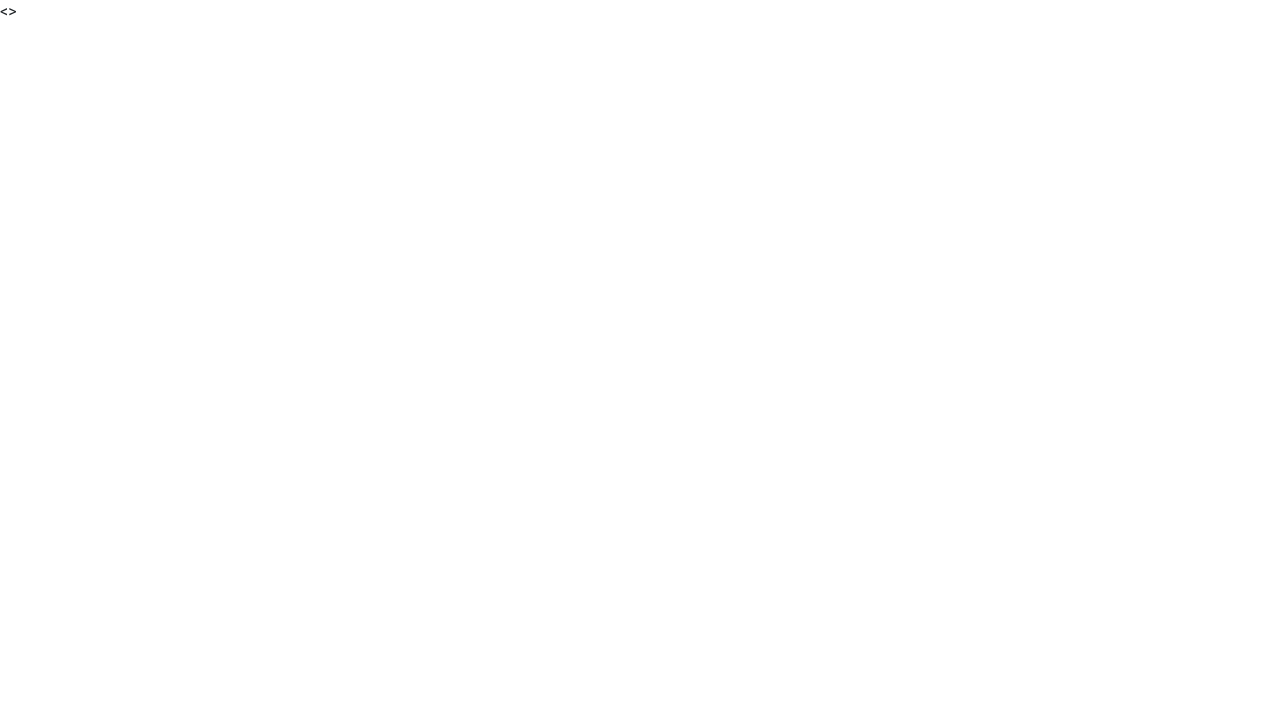
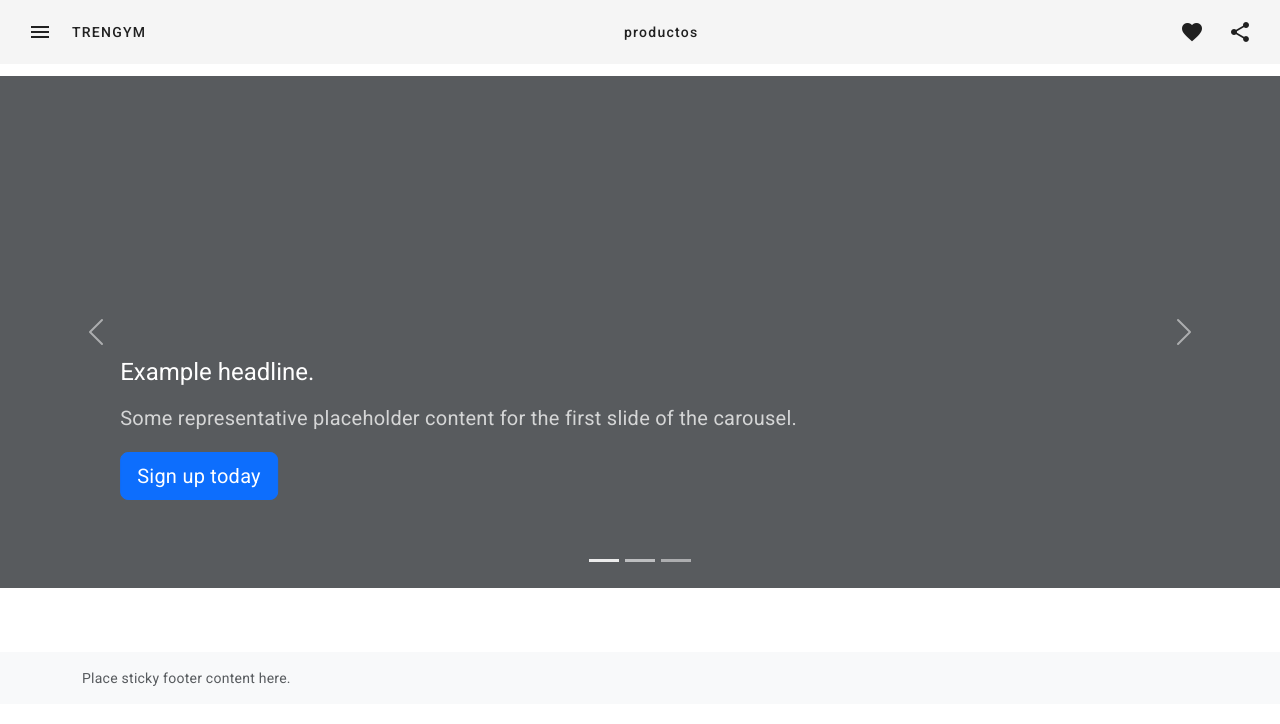
Before and after one commit to AgustinFuentes15/FuentesProg2, an Angular app: page / in a window 1280 px wide. Shown: the top 724 px of the page. Built offline with nearby package versions, Linux system fonts and the light colour scheme.

Commit message:
creacion del prototipo del inicio y productos

```diff
--- a/angular.json
+++ b/angular.json
@@ -25,7 +25,7 @@
               "src/assets"
             ],
             "styles": [
-              "@angular/material/prebuilt-themes/purple-green.css",
+              "@angular/material/prebuilt-themes/indigo-pink.css",
               "src/styles.css"
             ],
             "scripts": []
@@ -88,7 +88,7 @@
               "src/assets"
             ],
             "styles": [
-              "@angular/material/prebuilt-themes/purple-green.css",
+              "@angular/material/prebuilt-themes/indigo-pink.css",
               "src/styles.css"
             ],
             "scripts": []
--- a/src/app/app-routing.module.ts
+++ b/src/app/app-routing.module.ts
@@ -1,8 +1,14 @@
 import { NgModule } from '@angular/core';
 import { RouterModule, Routes } from '@angular/router';
+import { InicioComponent } from './inicio/inicio.component';
+import { ProductosComponent } from './productos/productos.component';
 
-const routes: Routes = [];
 
+const routes: Routes = [
+ {path:"",component:InicioComponent},
+{path:"inicio",component:InicioComponent},
+{path:"productos",component:ProductosComponent}
+];
 @NgModule({
   imports: [RouterModule.forRoot(routes)],
   exports: [RouterModule]
--- a/src/app/app.component.css
+++ b/src/app/app.component.css
@@ -0,0 +1,3 @@
+.example-spacer {
+    flex: 1 1 auto;
+  }
--- a/src/app/app.component.html
+++ b/src/app/app.component.html
@@ -1,3 +1,28 @@
 
-<router-outlet></router-outlet>
-<>
+<p>
+    <mat-toolbar>
+      <button mat-icon-button class="example-icon" aria-label="Example icon-button with menu icon">
+        <mat-icon>menu</mat-icon>
+      </button>
+      <span> <button mat-button routerLink="./inicio">TRENGYM </button></span>
+      <span class="example-spacer"></span>
+      <span><button mat-button routerLink="./productos">productos</button></span>
+      <span class="example-spacer">
+
+      </span>
+
+      <button mat-icon-button class="example-icon favorite-icon" aria-label="Example icon-button with heart icon">
+        <mat-icon>favorite</mat-icon>
+      </button>
+      <button mat-icon-button class="example-icon" aria-label="Example icon-button with share icon">
+        <mat-icon>share</mat-icon>
+      </button>
+    </mat-toolbar>
+  </p>
+<router-outlet>  </router-outlet>
+
+<footer class="footer mt-auto py-3 bg-body-tertiary">
+    <div class="container">
+      <span class="text-body-secondary">Place sticky footer content here.</span>
+    </div>
+  </footer>
--- a/src/app/inicio/inicio.component.css
+++ b/src/app/inicio/inicio.component.css
@@ -0,0 +1,50 @@
+.container {
+    width: auto;
+    max-width: 680px;
+    padding: 0 15px;
+    z-index: 1000px;
+  }
+
+  .carousel {
+    margin-bottom: 4rem;
+  }
+
+
+  .carousel-caption {
+    bottom: 3rem;
+    z-index: 10;
+  }
+
+  .carousel-item {
+    height: 32rem;
+  }
+
+  .marketing .col-lg-4 {
+    margin-bottom: 1.5rem;
+    text-align: center;
+  }
+  /* rtl:begin:ignore */
+  .marketing .col-lg-4 p {
+    margin-right: .75rem;
+    margin-left: .75rem;
+  }
+
+
+@media (min-width: 40em) {
+    /* Bump up size of carousel content */
+    .carousel-caption p {
+      margin-bottom: 1.25rem;
+      font-size: 1.25rem;
+      line-height: 1.4;
+    }
+
+    .featurette-heading {
+      font-size: 50px;
+    }
+  }
+
+  @media (min-width: 62em) {
+    .featurette-heading {
+      margin-top: 7rem;
+    }
+  }
--- a/src/app/inicio/inicio.component.html
+++ b/src/app/inicio/inicio.component.html
@@ -1,14 +1,47 @@
-<p>inicio works!</p>
-<mat-toolbar>
-    <button mat-icon-button class="example-icon" aria-label="Example icon-button with menu icon">
-      <mat-icon>menu</mat-icon>
-    </button>
-    <span>My App</span>
-    <span class="example-spacer"></span>
-    <button mat-icon-button class="example-icon favorite-icon" aria-label="Example icon-button with heart icon">
-      <mat-icon>favorite</mat-icon>
-    </button>
-    <button mat-icon-button class="example-icon" aria-label="Example icon-button with share icon">
-      <mat-icon>share</mat-icon>
-    </button>
-  </mat-toolbar>
+<div id="myCarousel" class="carousel slide mb-6" data-bs-ride="carousel">
+  <div class="carousel-indicators">
+    <button type="button" data-bs-target="#myCarousel" data-bs-slide-to="0" class="active" aria-current="true" aria-label="Slide 1"></button>
+    <button type="button" data-bs-target="#myCarousel" data-bs-slide-to="1" aria-label="Slide 2"></button>
+    <button type="button" data-bs-target="#myCarousel" data-bs-slide-to="2" aria-label="Slide 3"></button>
+  </div>
+  <div class="carousel-inner">
+    <div class="carousel-item active">
+      <svg class="bd-placeholder-img" width="100%" height="100%" xmlns="http://www.w3.org/2000/svg" aria-hidden="true" preserveAspectRatio="xMidYMid slice" focusable="false"><rect width="100%" height="100%" fill="var(--bs-secondary-color)"/></svg>
+      <div class="container">
+        <div class="carousel-caption text-start">
+          <h1>Example headline.</h1>
+          <p class="opacity-75">Some representative placeholder content for the first slide of the carousel.</p>
+          <p><a class="btn btn-lg btn-primary" href="#">Sign up today</a></p>
+        </div>
+      </div>
+    </div>
+    <div class="carousel-item">
+      <svg class="bd-placeholder-img" width="100%" height="100%" xmlns="http://www.w3.org/2000/svg" aria-hidden="true" preserveAspectRatio="xMidYMid slice" focusable="false"><rect width="100%" height="100%" fill="var(--bs-secondary-color)"/></svg>
+      <div class="container">
+        <div class="carousel-caption">
+          <h1>Another example headline.</h1>
+          <p>Some representative placeholder content for the second slide of the carousel.</p>
+          <p><a class="btn btn-lg btn-primary" href="#">Learn more</a></p>
+        </div>
+      </div>
+    </div>
+    <div class="carousel-item">
+      <svg class="bd-placeholder-img" width="100%" height="100%" xmlns="http://www.w3.org/2000/svg" aria-hidden="true" preserveAspectRatio="xMidYMid slice" focusable="false"><rect width="100%" height="100%" fill="var(--bs-secondary-color)"/></svg>
+      <div class="container">
+        <div class="carousel-caption text-end">
+          <h1>One more for good measure.</h1>
+          <p>Some representative placeholder content for the third slide of this carousel.</p>
+          <p><a class="btn btn-lg btn-primary" href="#">Browse gallery</a></p>
+        </div>
+      </div>
+    </div>
+  </div>
+  <button class="carousel-control-prev" type="button" data-bs-target="#myCarousel" data-bs-slide="prev">
+    <span class="carousel-control-prev-icon" aria-hidden="true"></span>
+    <span class="visually-hidden">Previous</span>
+  </button>
+  <button class="carousel-control-next" type="button" data-bs-target="#myCarousel" data-bs-slide="next">
+    <span class="carousel-control-next-icon" aria-hidden="true"></span>
+    <span class="visually-hidden">Next</span>
+  </button>
+</div>
--- /dev/null
+++ b/src/app/productos/productos.component.css
@@ -0,0 +1,26 @@
+/* clase para centar  */
+.centrar{
+align-items: center;
+justify-content: center;
+text-align: center;
+}
+
+mat-grid-tile {
+    background: lightblue;
+  }
+
+  /* card */
+ .cartas{
+ display: flex;
+ margin: 10px;
+ padding: 10px ;
+  }
+
+  .example-card {
+    max-width: 400px;
+  }
+
+  .example-header-image {
+    background-image: url('https://material.angular.io/assets/img/examples/shiba1.jpg');
+    background-size: cover;
+  }
--- /dev/null
+++ b/src/app/productos/productos.component.html
@@ -0,0 +1,43 @@
+<h1 class="centrar">Productos </h1>
+
+<div class="cartas  ">
+    <mat-card class="example-card" >
+        <mat-card-header>
+          <div mat-card-avatar class="example-header-image"></div>
+          <mat-card-title>Shiba Inu</mat-card-title>
+          <mat-card-subtitle>Dog Breed</mat-card-subtitle>
+        </mat-card-header>
+        <img mat-card-image src="https://material.angular.io/assets/img/examples/shiba2.jpg" alt="Photo of a Shiba Inu">
+        <mat-card-content>
+          <p>
+            The Shiba Inu is the smallest of the six original and distinct spitz breeds of dog from Japan.
+            A small, agile dog that copes very well with mountainous terrain, the Shiba Inu was originally
+            bred for hunting.
+          </p>
+        </mat-card-content>
+        <mat-card-actions>
+          <button mat-button>LIKE</button>
+          <button mat-button>SHARE</button>
+        </mat-card-actions>
+      </mat-card>
+      <mat-card class="example-card" >
+        <mat-card-header>
+          <div mat-card-avatar class="example-header-image"></div>
+          <mat-card-title>Shiba Inu</mat-card-title>
+          <mat-card-subtitle>Dog Breed</mat-card-subtitle>
+        </mat-card-header>
+        <img mat-card-image src="https://material.angular.io/assets/img/examples/shiba2.jpg" alt="Photo of a Shiba Inu">
+        <mat-card-content>
+          <p>
+            The Shiba Inu is the smallest of the six original and distinct spitz breeds of dog from Japan.
+            A small, agile dog that copes very well with mountainous terrain, the Shiba Inu was originally
+            bred for hunting.
+          </p>
+        </mat-card-content>
+        <mat-card-actions>
+          <button mat-button>LIKE</button>
+          <button mat-button>SHARE</button>
+        </mat-card-actions>
+      </mat-card>
+
+</div>
--- a/src/index.html
+++ b/src/index.html
@@ -9,12 +9,14 @@
   <link rel="icon" type="image/x-icon" href="favicon.ico">
   <link href="https://cdn.jsdelivr.net/npm/bootstrap@5.3.3/dist/css/bootstrap.min.css" rel="stylesheet"
     integrity="sha384-QWTKZyjpPEjISv5WaRU9OFeRpok6YctnYmDr5pNlyT2bRjXh0JMhjY6hW+ALEwIH" crossorigin="anonymous">
-  <script src="https://cdn.jsdelivr.net/npm/bootstrap@5.3.3/dist/js/bootstrap.bundle.min.js"
-    integrity="sha384-YvpcrYf0tY3lHB60NNkmXc5s9fDVZLESaAA55NDzOxhy9GkcIdslK1eN7N6jIeHz"
-    crossorigin="anonymous"></script>
+
+  <link rel="preconnect" href="https://fonts.gstatic.com">
+  <link href="https://fonts.googleapis.com/css2?family=Roboto:wght@300;400;500&display=swap" rel="stylesheet">
+  <link href="https://fonts.googleapis.com/icon?family=Material+Icons" rel="stylesheet">
+  <a href="../examples/sticky-footer-navbar/"></a>
 </head>
 
-<body>
+<body class="mat-typography">
   <app-root></app-root>
   <script src="https://cdn.jsdelivr.net/npm/@popperjs/core@2.11.8/dist/umd/popper.min.js"
     integrity="sha384-I7E8VVD/ismYTF4hNIPjVp/Zjvgyol6VFvRkX/vR+Vc4jQkC+hVqc2pM8ODewa9r"
@@ -22,6 +24,7 @@
   <script src="https://cdn.jsdelivr.net/npm/bootstrap@5.3.3/dist/js/bootstrap.min.js"
     integrity="sha384-0pUGZvbkm6XF6gxjEnlmuGrJXVbNuzT9qBBavbLwCsOGabYfZo0T0to5eqruptLy"
     crossorigin="anonymous"></script>
+
 </body>
 
 </html>
```
Also changed, not shown: src/app/app.module.ts (+10 -2 lines), src/app/productos/productos.component.ts (added, +15 -0 lines), 1 other file (tests, documents, lock files or other folders).
